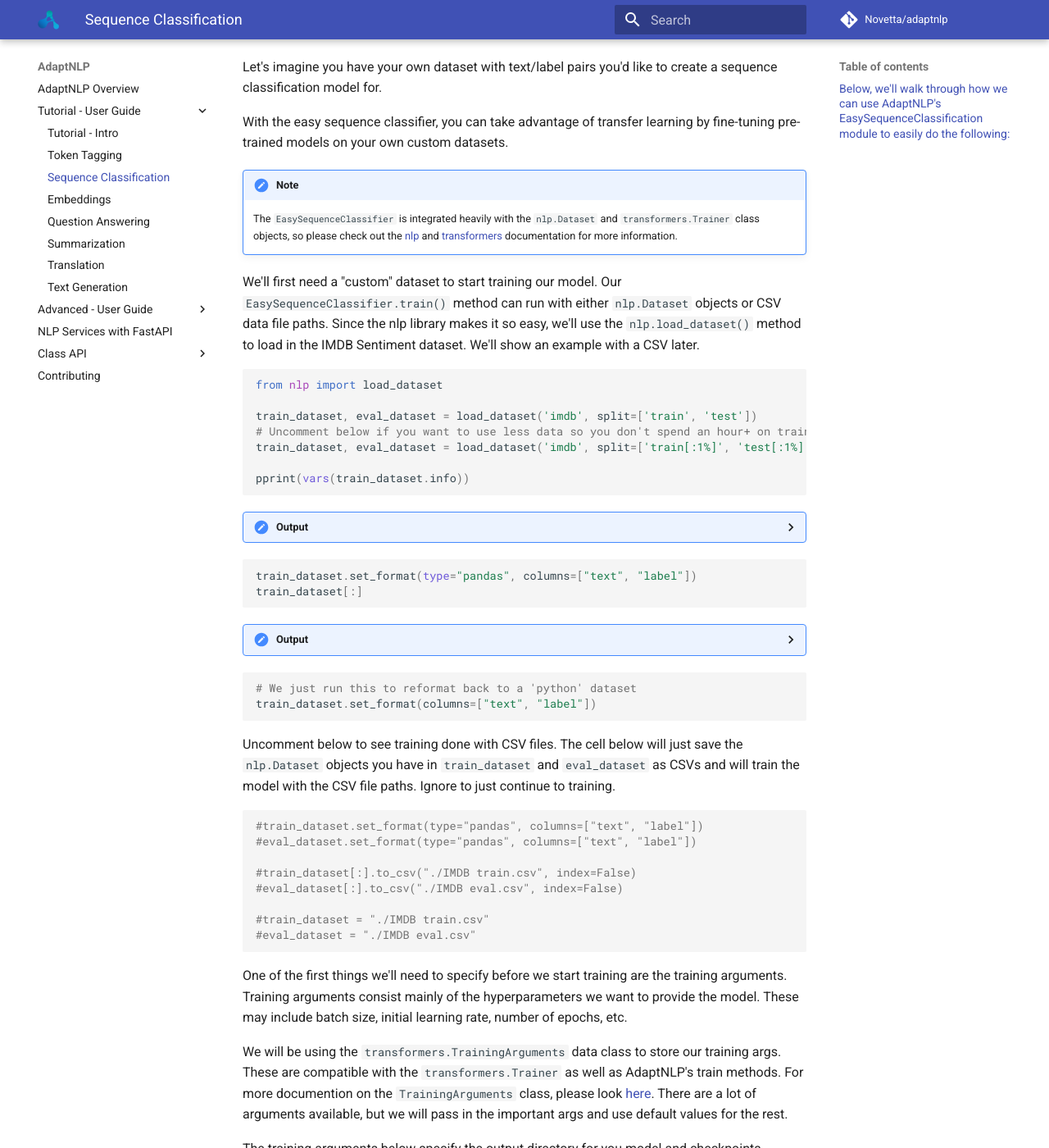
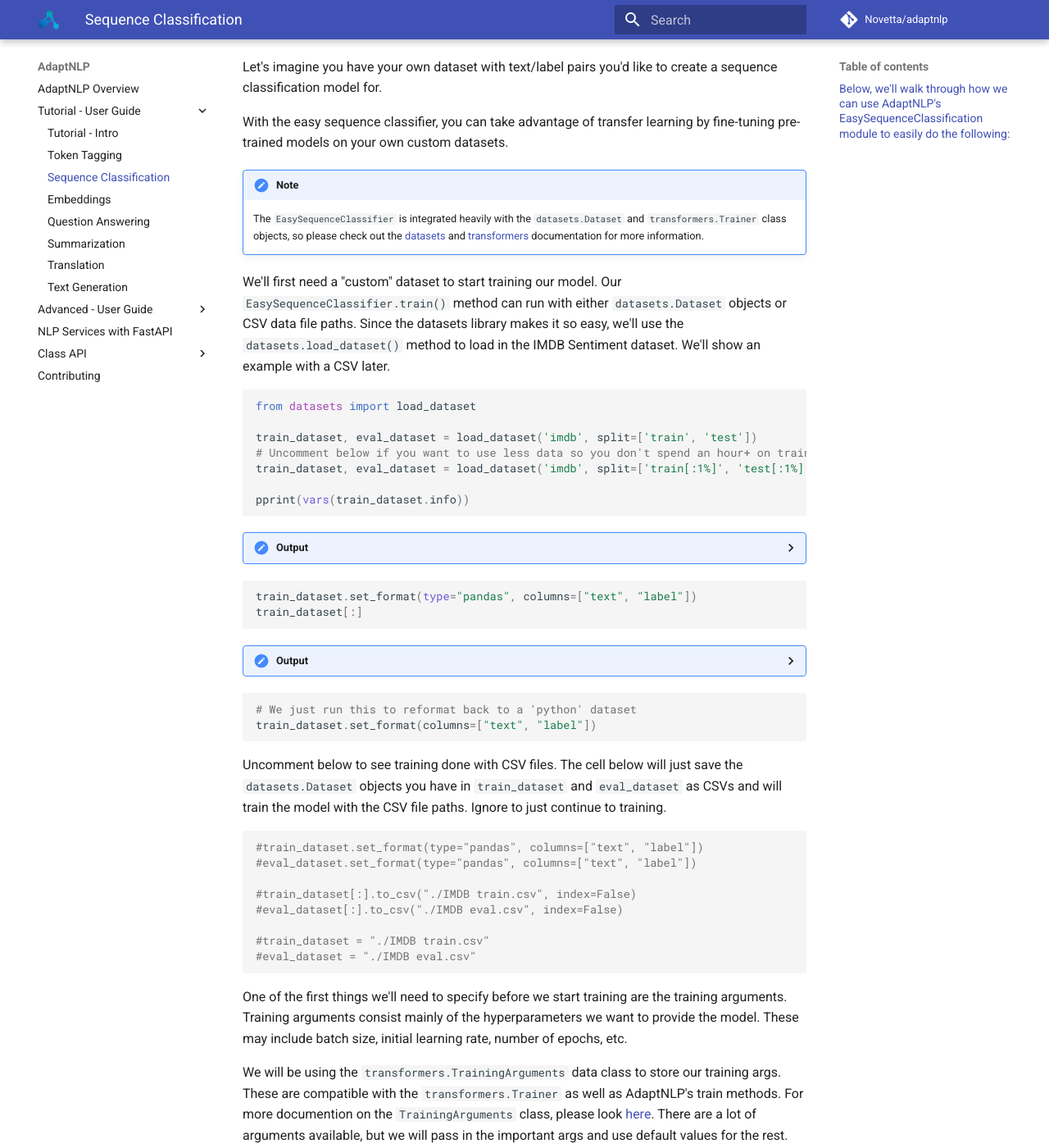
Before and after one commit to mmonnikNov/adaptnlp, an MkDocs documentation site: the page built from docs/tutorial/sequence-classification.md, in a window 1280 px wide and 1400 px high, scrolled down 3143 px. Shown: the whole window at 82% size. Built offline with MkDocs 1.6.1 and Material for MkDocs 9.7.7, drawn with Linux system fonts in a browser that asks for light colours; comment, search, counter and statistics services are not loaded.

Commit message:
nlp library swapped to datasets library after name change

````diff
--- a/docs/tutorial/sequence-classification.md
+++ b/docs/tutorial/sequence-classification.md
@@ -242,13 +242,13 @@ Let's imagine you have your own dataset with text/label pairs you'd like to crea
 With the easy sequence classifier, you can take advantage of transfer learning by fine-tuning pre-trained models on your own custom datasets.
 
 !!!note
-    The `EasySequenceClassifier` is integrated heavily with the `nlp.Dataset` and `transformers.Trainer` class objects, so please check out the [nlp](https://huggingface.co/nlp) and [transformers](https://huggingface.co/transformers) documentation for more information.
+    The `EasySequenceClassifier` is integrated heavily with the `datasets.Dataset` and `transformers.Trainer` class objects, so please check out the [datasets](https://huggingface.co/datasets) and [transformers](https://huggingface.co/transformers) documentation for more information.
 
-We'll first need a "custom" dataset to start training our model. Our `EasySequenceClassifier.train()` method can run with either `nlp.Dataset` objects or CSV data file paths. Since the nlp library makes it so easy, we'll use the `nlp.load_dataset()` method to load in the IMDB Sentiment dataset. We'll show an example with a CSV later.
+We'll first need a "custom" dataset to start training our model. Our `EasySequenceClassifier.train()` method can run with either `datasets.Dataset` objects or CSV data file paths. Since the datasets library makes it so easy, we'll use the `datasets.load_dataset()` method to load in the IMDB Sentiment dataset. We'll show an example with a CSV later.
 
 
 ```python
-from nlp import load_dataset
+from datasets import load_dataset
 
 train_dataset, eval_dataset = load_dataset('imdb', split=['train', 'test'])
 # Uncomment below if you want to use less data so you don't spend an hour+ on training and evaluation
@@ -405,7 +405,7 @@ train_dataset[:]
 train_dataset.set_format(columns=["text", "label"])
 ```
 
-Uncomment below to see training done with CSV files. The cell below will just save the `nlp.Dataset` objects you have in `train_dataset` and `eval_dataset` as CSVs and will train the model with the CSV file paths. Ignore to just continue to training.
+Uncomment below to see training done with CSV files. The cell below will just save the `datasets.Dataset` objects you have in `train_dataset` and `eval_dataset` as CSVs and will train the model with the CSV file paths. Ignore to just continue to training.
 
 
 ```python
--- a/requirements.txt
+++ b/requirements.txt
@@ -3,6 +3,6 @@ jupyter
 jupyterlab
 torch>=1.4.0,<2.0.0
 transformers>=3.0.0,<4.0.0
-nlp>=0.4.0,<1.0.0
+datasets>=1.0.0,<2.0.0
 flair>=0.6.0,<1.0.0
 pandas>=1.0.0,<2.0.0
````
Also changed, not shown: 1 other file.
